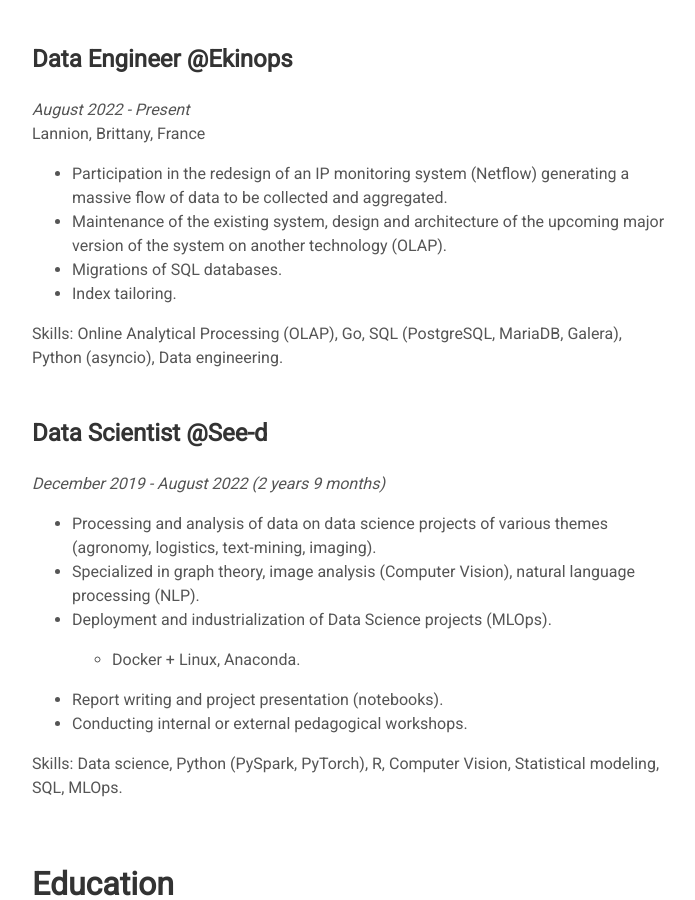
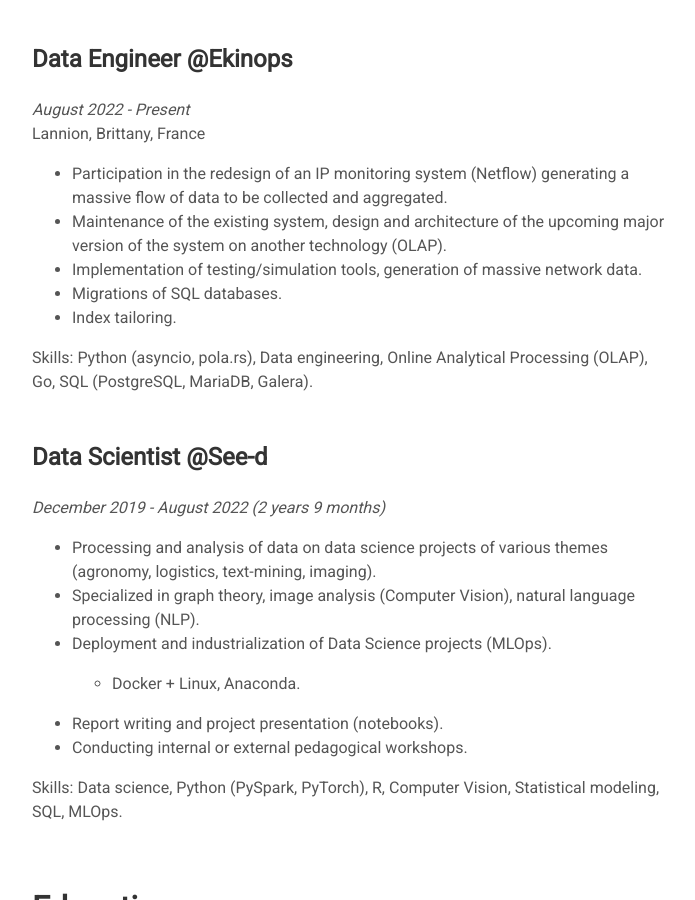
Before and after one commit to theplatypus/theplatypus.github.io__, a Jekyll site: the page built from index.md, in a window 1280 px wide and 900 px high, scrolled down 2345 px. Shown: the whole window, without its empty margins (224-919 px from the left). Built offline with Jekyll 4.4.1, drawn with Linux system fonts in a browser that asks for light colours; some web fonts are replaced; our own code applies the rules of GitHub Pages for plain Markdown files.

Commit message:
Update index.md

```diff
--- a/index.md
+++ b/index.md
@@ -44,10 +44,11 @@
 
 - Participation in the redesign of an IP monitoring system (Netflow) generating a massive flow of data to be collected and aggregated.
 - Maintenance of the existing system, design and architecture of the upcoming major version of the system on another technology (OLAP).
+- Implementation of testing/simulation tools, generation of massive network data.
 - Migrations of SQL databases.
 - Index tailoring.
 
-Skills: Online Analytical Processing (OLAP), Go, SQL (PostgreSQL, MariaDB, Galera), Python (asyncio), Data engineering.
+Skills:  Python (asyncio, pola.rs), Data engineering, Online Analytical Processing (OLAP), Go, SQL (PostgreSQL, MariaDB, Galera).
 
 ### Data Scientist @See-d
 *December 2019 - August 2022 (2 years 9 months)*
```
